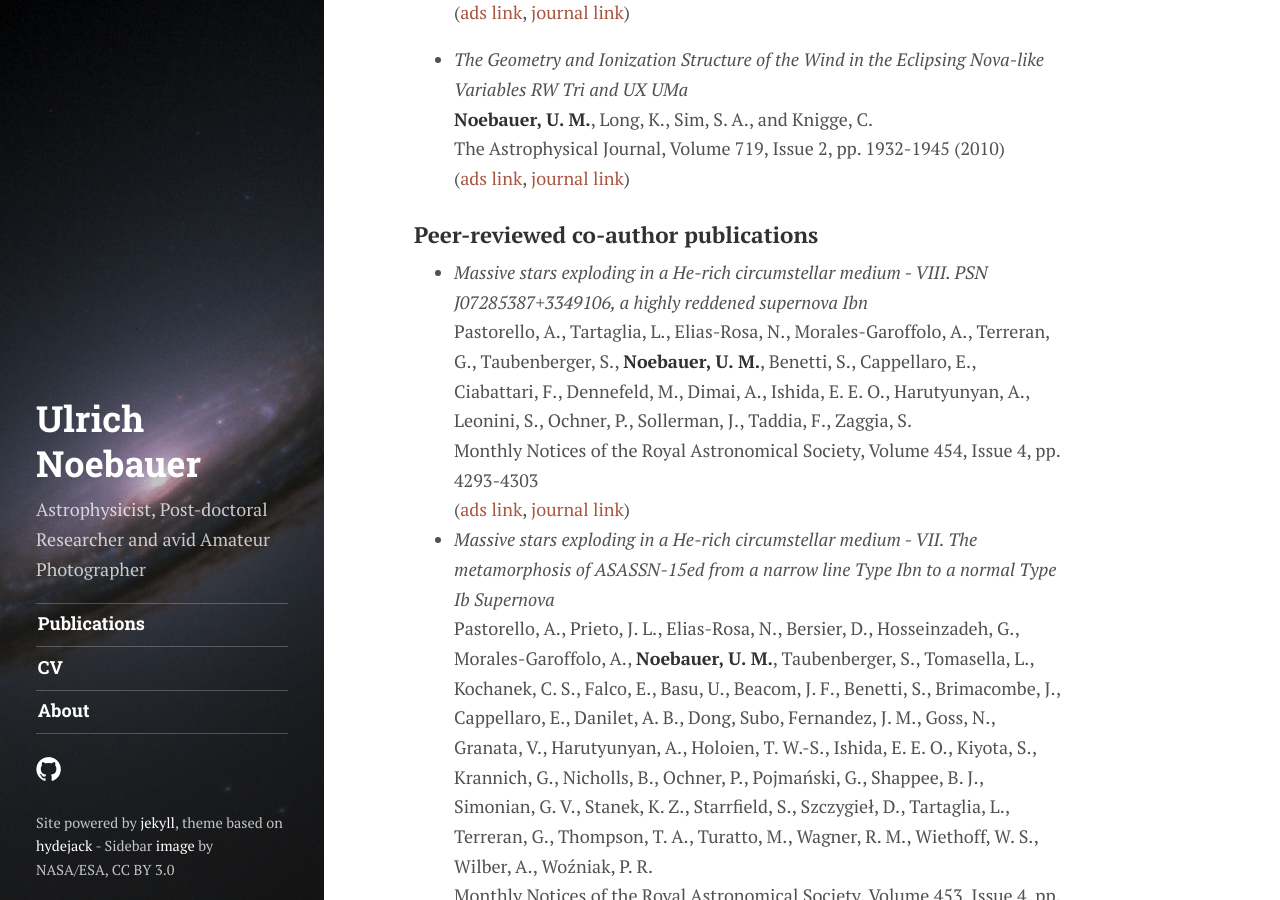
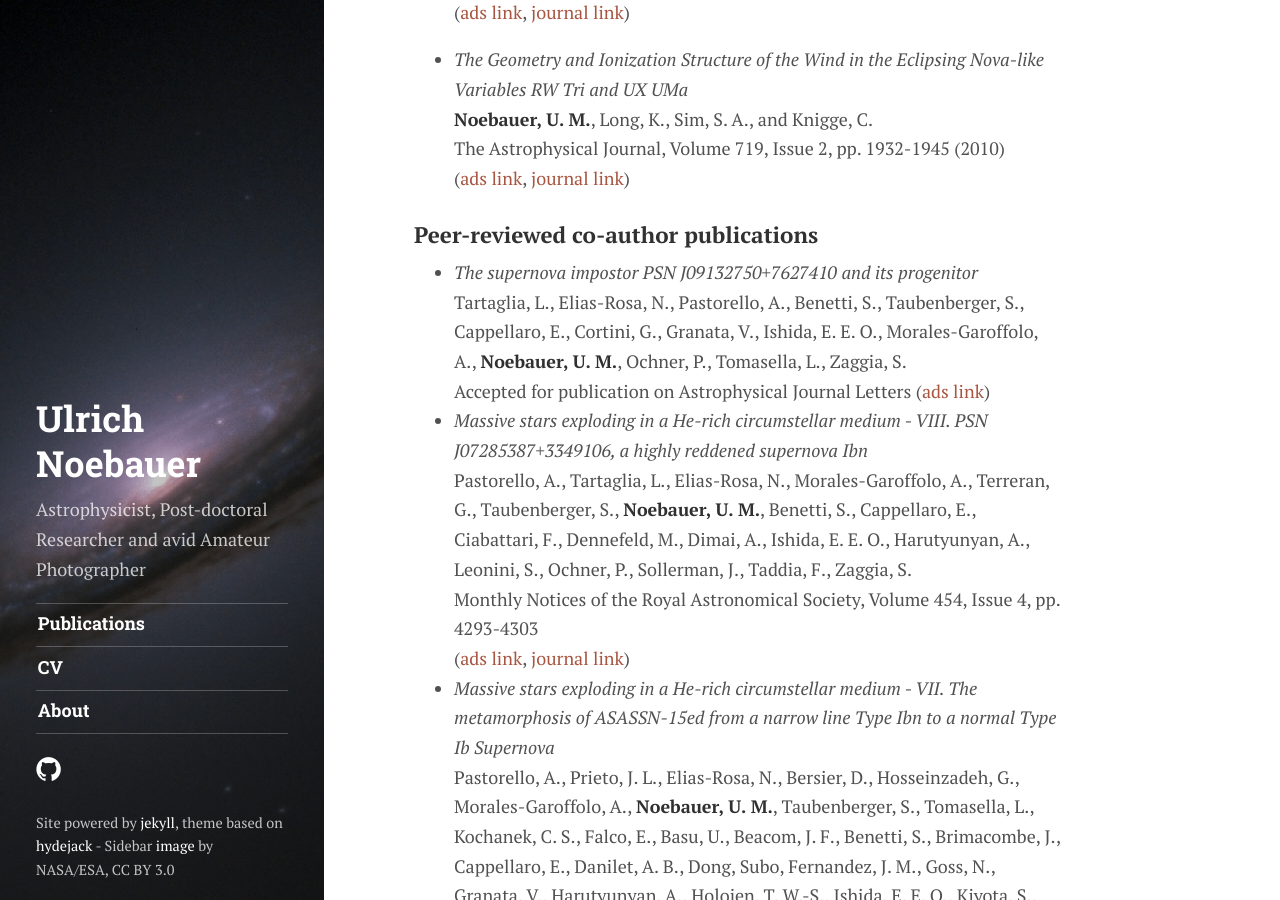
Before and after one commit to unoebauer/unoebauer.github.io, a Jekyll site: the page built from publications/index.md, in a window 1280 px wide and 900 px high, scrolled down 557 px. Built offline with Jekyll 4.4.1, drawn with Linux system fonts in a browser that asks for light colours; some web fonts are replaced.

Commit message:
Update publication list: Tartaglia et al. 2016

```diff
--- a/publications/index.md
+++ b/publications/index.md
@@ -23,6 +23,10 @@ permalink: /publications/
 
 ### Peer-reviewed co-author publications
 
+  * _The supernova impostor PSN J09132750+7627410 and its progenitor_
+    Tartaglia, L., Elias-Rosa, N., Pastorello, A., Benetti, S., Taubenberger, S., Cappellaro, E., Cortini, G., Granata, V., Ishida, E. E. O., Morales-Garoffolo, A., __Noebauer, U. M.__, Ochner, P., Tomasella, L., Zaggia, S.
+    Accepted for publication on Astrophysical Journal Letters
+    ([ads link][tartaglia2016ads])
   * _Massive stars exploding in a He-rich circumstellar medium - VIII. PSN J07285387+3349106, a highly reddened supernova Ibn_
     Pastorello, A., Tartaglia, L., Elias-Rosa, N., Morales-Garoffolo, A., Terreran, G., Taubenberger, S., __Noebauer, U. M.__, Benetti, S., Cappellaro, E., Ciabattari, F., Dennefeld, M., Dimai, A., Ishida, E. E. O., Harutyunyan, A., Leonini, S., Ochner, P., Sollerman, J., Taddia, F., Zaggia, S.
     Monthly Notices of the Royal Astronomical Society, Volume 454, Issue 4, pp. 4293-4303
```
Also changed, not shown: other parts of publications/index.md (+1 -0 lines).
